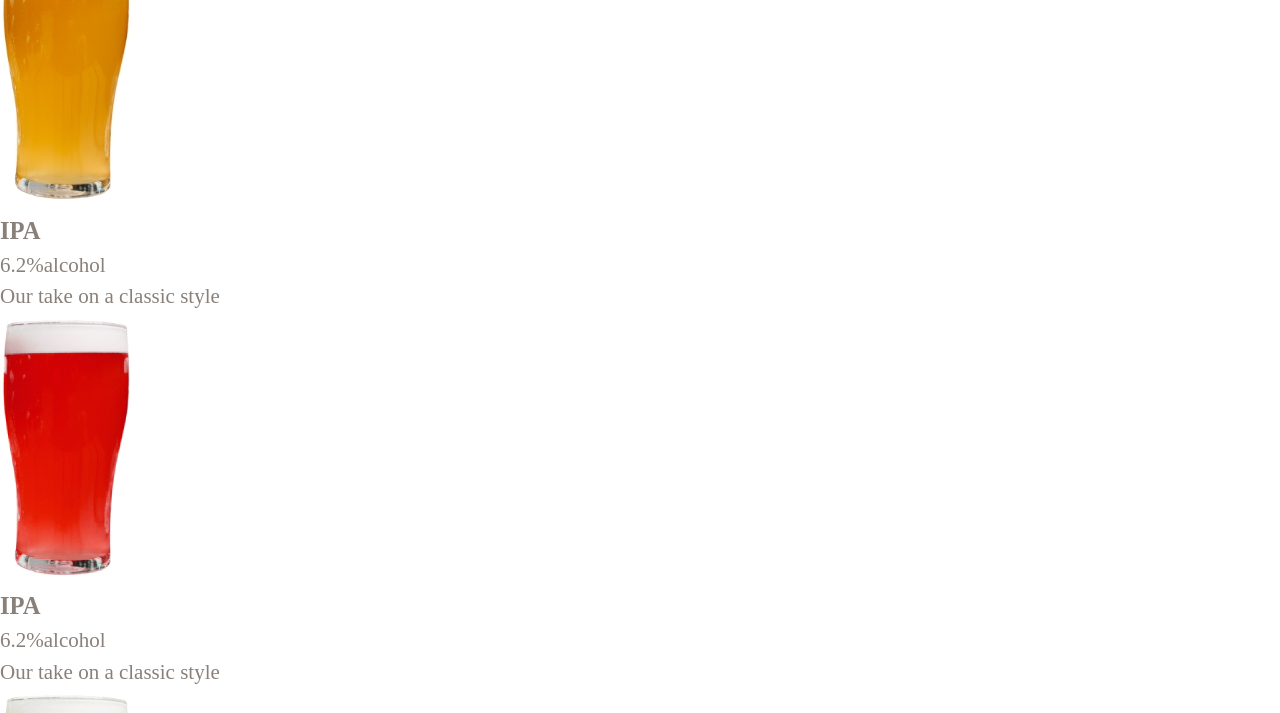
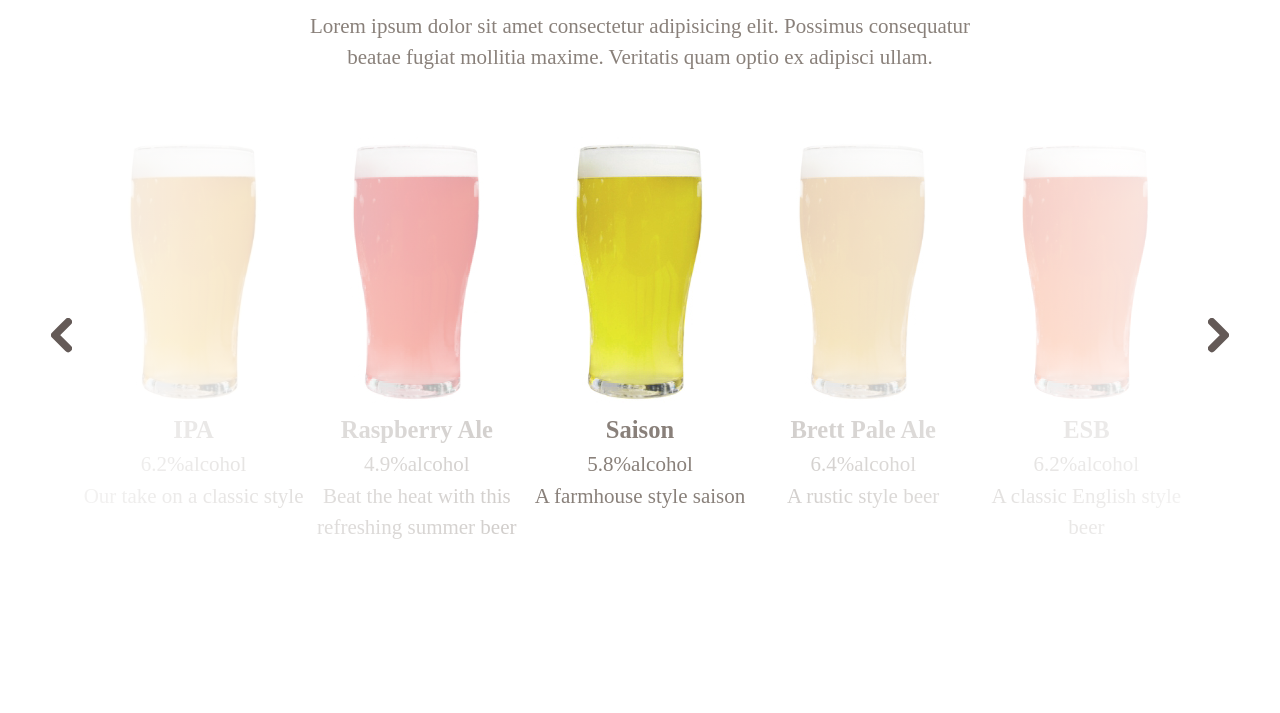
Before and after one commit to sidhlee/brewery-website, a website built with Parcel: page src/index.html in a window 1280 px wide. Shown: the part 692-1405 px from the top of the page. Built offline with nearby package versions, Linux system fonts and the light colour scheme; a web font is replaced by a local one.

Commit message:
Add styles to the beer section

```diff
--- a/src/index.html
+++ b/src/index.html
@@ -69,11 +69,21 @@
   </section>
 
   <section class="section section--beer">
+    <!-- Header -->
     <h2 class="section__title">The Beer</h2>
     <p class="section__subtitle">Some of what we have on offer</p>
     <p>Lorem ipsum dolor sit amet consectetur adipisicing elit. Possimus consequatur beatae fugiat mollitia maxime.
       Veritatis quam optio ex adipisci ullam.</p>
+
+    <!-- Carousel -->
     <div class="grid-carousel">
+      <button class="grid-carousel__button js-left">
+        <svg id="left" xmlns="http://www.w3.org/2000/svg" viewBox="0 0 19 31">
+          <title>left-arrow</title>
+          <path id="left-arrow" d="M15.5,3.5l-12,12,12,12" transform="translate(0)" fill="none" stroke="#645a57"
+            stroke-linecap="round" stroke-linejoin="round" stroke-width="7" />
+        </svg>
+      </button>
 
       <!-- carousel item 01 -->
       <figure class="gird-carousel__item">
@@ -88,38 +98,45 @@
       <figure class="gird-carousel__item">
         <img src="images/beer-2.jpg" alt="" class="grid-carousel__image">
         <figcaption class="grid-carousel__caption">
-          <h3 class="grid-carousel__title">IPA</h3>
-          <p class="gird-carousel__subtitle">6.2%<span>alcohol</span></p>
-          <p class="gird-carousel__description">Our take on a classic style</p>
+          <h3 class="grid-carousel__title">Raspberry Ale</h3>
+          <p class="gird-carousel__subtitle">4.9%<span>alcohol</span></p>
+          <p class="gird-carousel__description">Beat the heat with this refreshing summer beer</p>
         </figcaption>
       </figure>
       <!-- carousel item 03 -->
       <figure class="gird-carousel__item">
         <img src="images/beer-3.jpg" alt="" class="grid-carousel__image">
         <figcaption class="grid-carousel__caption">
-          <h3 class="grid-carousel__title">IPA</h3>
-          <p class="gird-carousel__subtitle">6.2%<span>alcohol</span></p>
-          <p class="gird-carousel__description">Our take on a classic style</p>
+          <h3 class="grid-carousel__title">Saison</h3>
+          <p class="gird-carousel__subtitle">5.8%<span>alcohol</span></p>
+          <p class="gird-carousel__description">A farmhouse style saison</p>
         </figcaption>
       </figure>
       <!-- carousel item 04 -->
       <figure class="gird-carousel__item">
         <img src="images/beer-4.jpg" alt="" class="grid-carousel__image">
         <figcaption class="grid-carousel__caption">
-          <h3 class="grid-carousel__title">IPA</h3>
-          <p class="gird-carousel__subtitle">6.2%<span>alcohol</span></p>
-          <p class="gird-carousel__description">Our take on a classic style</p>
+          <h3 class="grid-carousel__title">Brett Pale Ale</h3>
+          <p class="gird-carousel__subtitle">6.4%<span>alcohol</span></p>
+          <p class="gird-carousel__description">A rustic style beer</p>
         </figcaption>
       </figure>
       <!-- carousel item 05 -->
       <figure class="gird-carousel__item">
         <img src="images/beer-5.jpg" alt="" class="grid-carousel__image">
         <figcaption class="grid-carousel__caption">
-          <h3 class="grid-carousel__title">IPA</h3>
+          <h3 class="grid-carousel__title">ESB</h3>
           <p class="gird-carousel__subtitle">6.2%<span>alcohol</span></p>
-          <p class="gird-carousel__description">Our take on a classic style</p>
+          <p class="gird-carousel__description">A classic English style beer</p>
         </figcaption>
       </figure>
+      <button class="grid-carousel__button js-right">
+        <svg id="right" xmlns="http://www.w3.org/2000/svg" viewBox="0 0 19 31">
+          <title>right-arrow</title>
+          <path id="right-arrow" d="M3.5,27.49l12-12-12-12" transform="translate(0 0.01)" fill="none" stroke="#645a57"
+            stroke-linecap="round" stroke-linejoin="round" stroke-width="7" />
+        </svg>
+      </button>
     </div>
   </section>
 
--- /dev/null
+++ b/src/styles/layout/_beer.scss
@@ -0,0 +1,47 @@
+svg {
+  width: 1em; // quick fix to shrink gigantic svgs
+}
+
+.section--beer {
+  text-align: center;
+}
+
+.grid-carousel {
+  grid-column: 1 / -1; // span the entire row
+  display: grid;
+  // auto-flow: set 1 row and fill in each row in turn adding new rows as defined by grid-row later (default)
+  // grid: auto-flow / 1em repeat(5, 1fr) 1em; // this is the same as below;
+  grid-template-columns: 2em repeat(5, 1fr) 2em;
+
+  max-width: 1200px; // keep the carousel within 1000px
+  margin: 3em auto;
+
+  &__button {
+    all: unset; // remove all default browser styling (for this element)
+    // button's column is 2em and we're giving padding of 0.5em to the both sides
+    // so that the button won't touch the end of the screen
+    padding: 0.5em;
+  }
+
+  position: relative;
+  &::before,
+  &::after {
+    content: "";
+    display: block;
+    position: absolute;
+    // background: rgba(pink, 0.8); // little background to help us find the position
+    top: 0;
+    bottom: 0;
+    left: 0;
+    right: 0;
+  }
+
+  &::before {
+    grid-column: 2 / 4; // it's really easy to position abs-positioned items in grid!
+    background: linear-gradient(to right, rgba(white, 0.9), rgba(white, 0.6));
+  }
+  &::after {
+    grid-column: -2 / -4; // cool trick to get inverted position!
+    background: linear-gradient(to left, rgba(white, 0.9), rgba(white, 0.6));
+  }
+}
--- /dev/null
+++ b/src/styles/layout/_general.scss
@@ -0,0 +1,14 @@
+// these rules apply to everything in layout
+
+.section {
+  // setting up a global grid system (3 cols)
+  display: grid;
+  grid: auto-flow / minmax(1em, 1fr) minmax(300px, 700px) minmax(1em, 1fr);
+  padding: 5em 0;
+
+  &__title,
+  &__subtitle,
+  p {
+    grid-column: 2 / 3;
+  }
+}
--- a/src/styles/layout/_intro.scss
+++ b/src/styles/layout/_intro.scss
@@ -9,8 +9,9 @@
   background-size: cover;
   background-repeat: no-repeat;
   padding: 4em 0;
-  display: grid;
-  grid: auto-flow / minmax(1em, 1fr) minmax(300px, 700px) minmax(1em, 1fr);
+  /* moved to _general.scss */
+  // display: grid;
+  // grid: auto-flow / minmax(1em, 1fr) minmax(300px, 700px) minmax(1em, 1fr);
   text-align: center;
   color: $color-brown-base;
 
--- a/src/styles/layout/_nav.scss
+++ b/src/styles/layout/_nav.scss
@@ -9,7 +9,7 @@ nav {
     display: flex;
     justify-content: space-evenly; // more space to the side on smaller device
     padding: 0;
-    max-width: 800px; // more than this, user has to move mouse around to get to other links
+    max-width: 700px; // more than this, user has to move mouse around to get to other links
     margin: 1em auto 0;
   }
 
--- a/src/styles/main.scss
+++ b/src/styles/main.scss
@@ -1,9 +1,14 @@
+// Abstracts
 @import "./abstracts/colors";
 @import "./abstracts/fonts";
 @import "./abstracts/mixins";
 
+// Base
 @import "./base//base";
 @import "./base/typography";
 
+// Layout
+@import "./layout/general";
 @import "./layout/nav";
 @import "./layout/intro";
+@import "./layout/beer";
```
Also changed, not shown: Readme.md.
